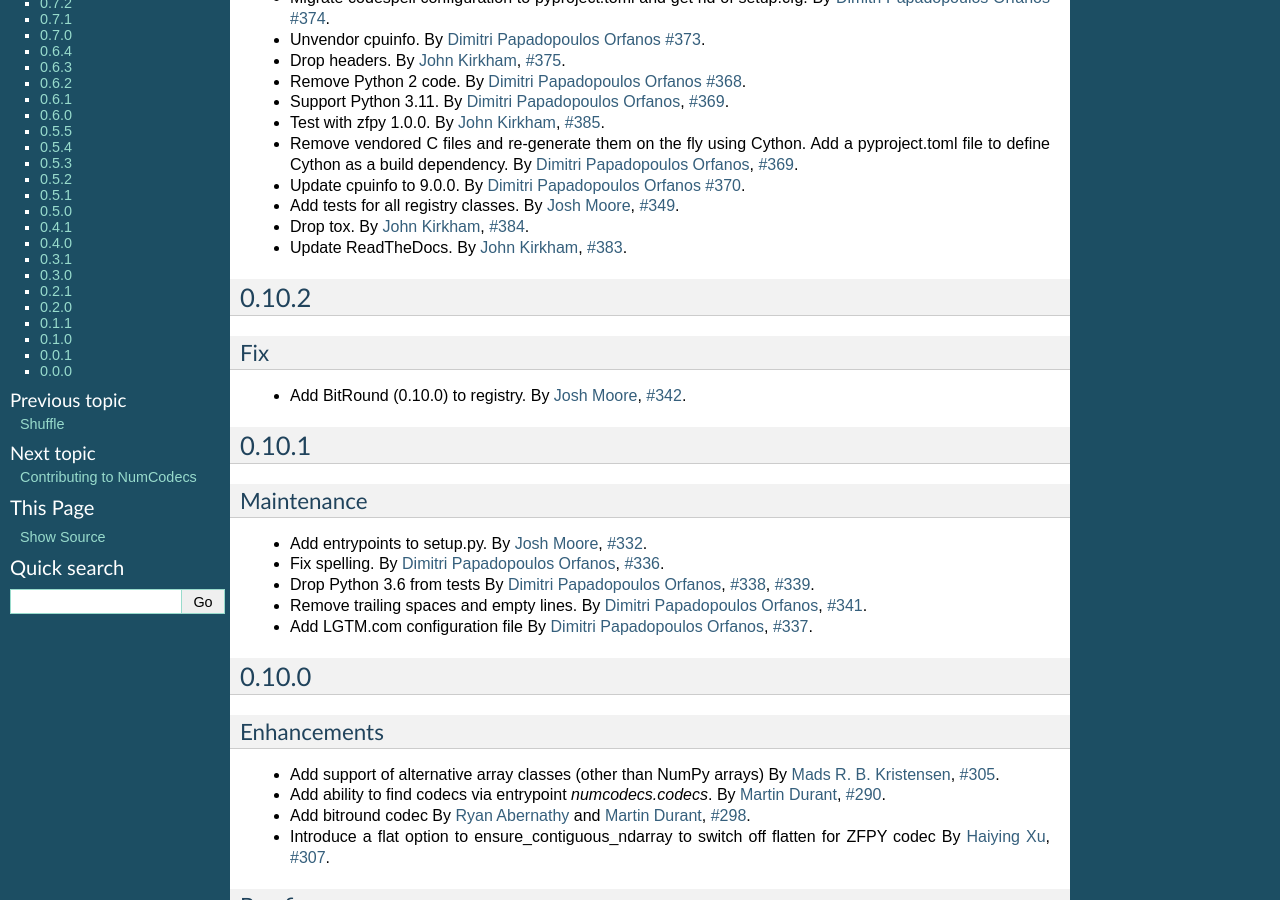
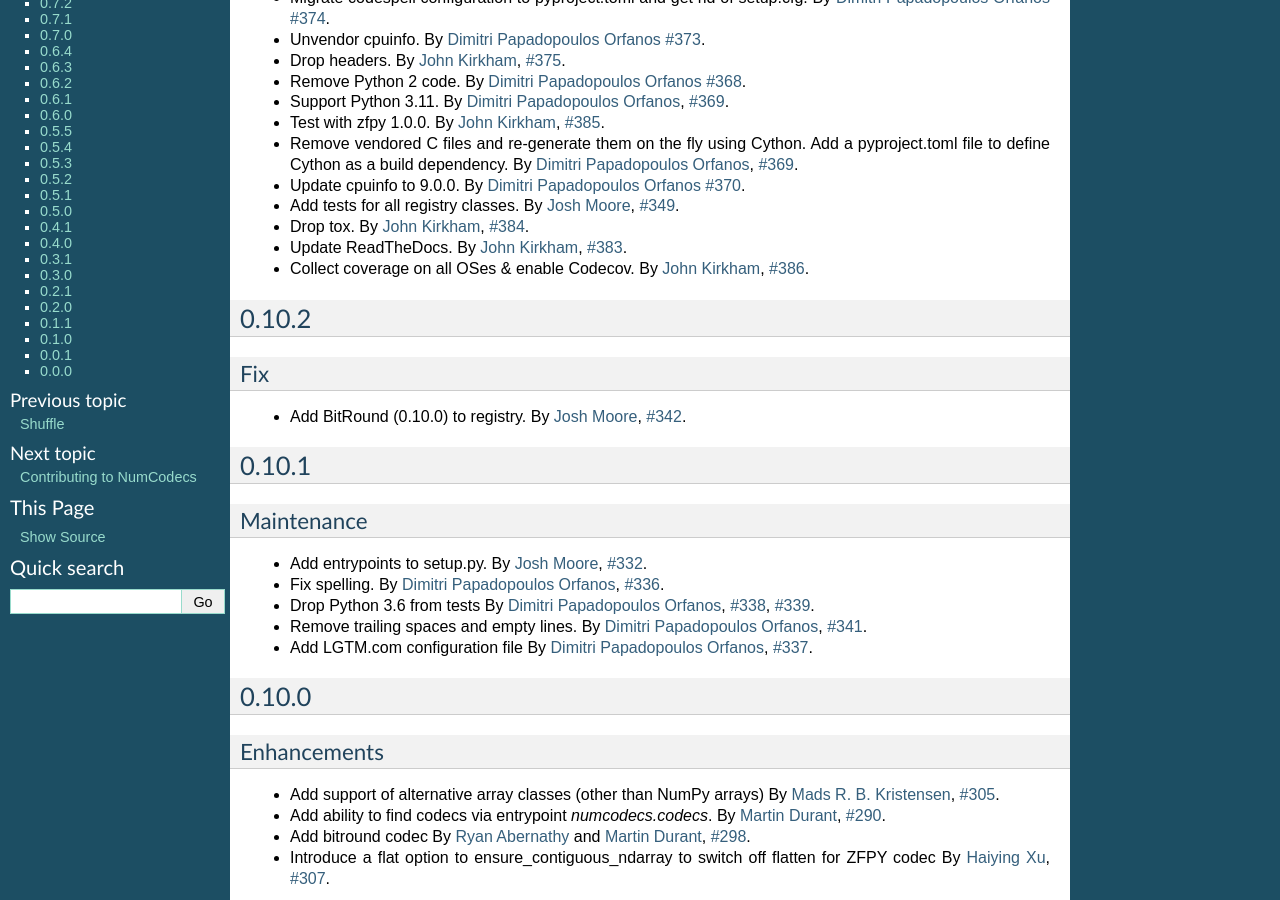
Before and after one commit to zarr-developers/numcodecs, a Sphinx documentation site: the page built from docs/release.rst, in a window 1280 px wide and 900 px high, scrolled down 351 px. Built offline with Sphinx 7.4.7, drawn with Linux system fonts in a browser that asks for light colours; pages that are not in the unit, such as notebooks, are missing from menus; the version number could not be read and is left out.

Commit message:
Report coverage to Codecov (#386)
* Report coverage to Codecov

* Collect coverage data on other platforms

* Publish other platform coverage data to CodeCov

* Mention all OSes are now covered

```diff
--- a/docs/release.rst
+++ b/docs/release.rst
@@ -57,6 +57,9 @@ Maintenance
 
 * Update ReadTheDocs.
   By :user:`John Kirkham <jakirkham>`, :issue:`383`.
+
+* Collect coverage on all OSes & enable Codecov.
+  By :user:`John Kirkham <jakirkham>`, :issue:`386`.
 
 .. _release_0.10.2:
 
```
Also changed, not shown: 3 other files.
